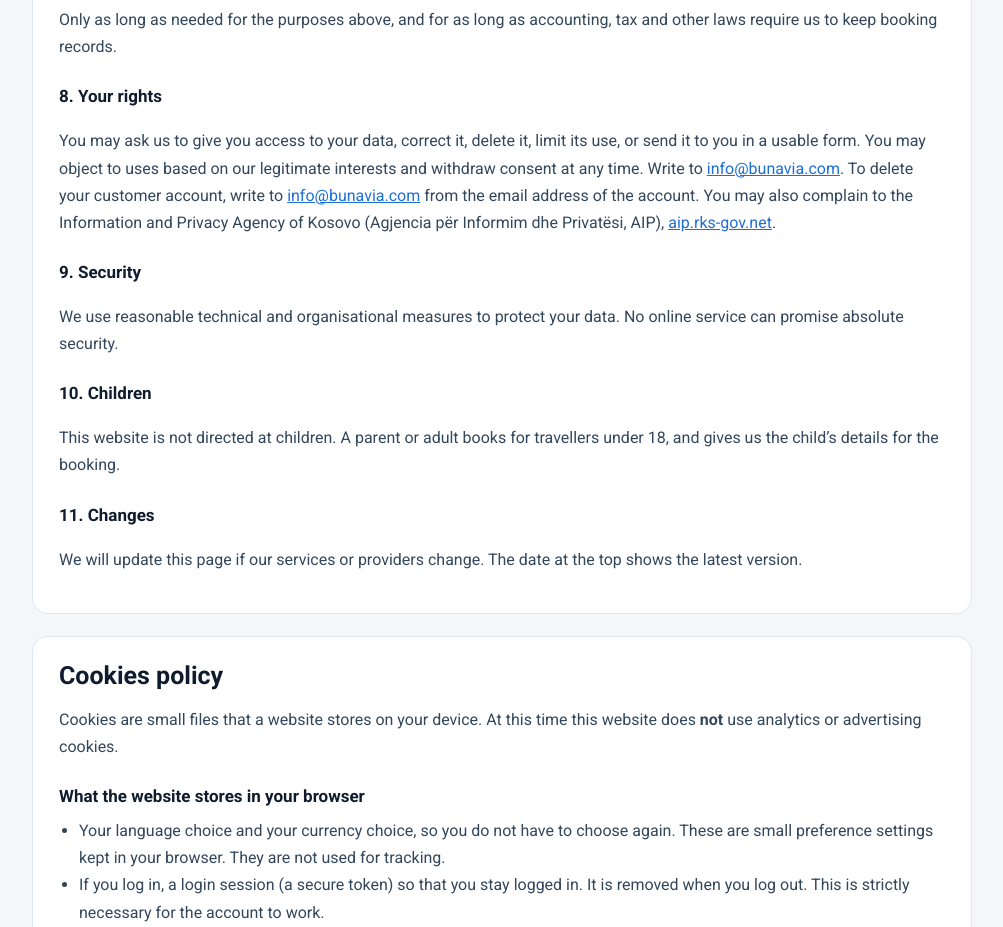
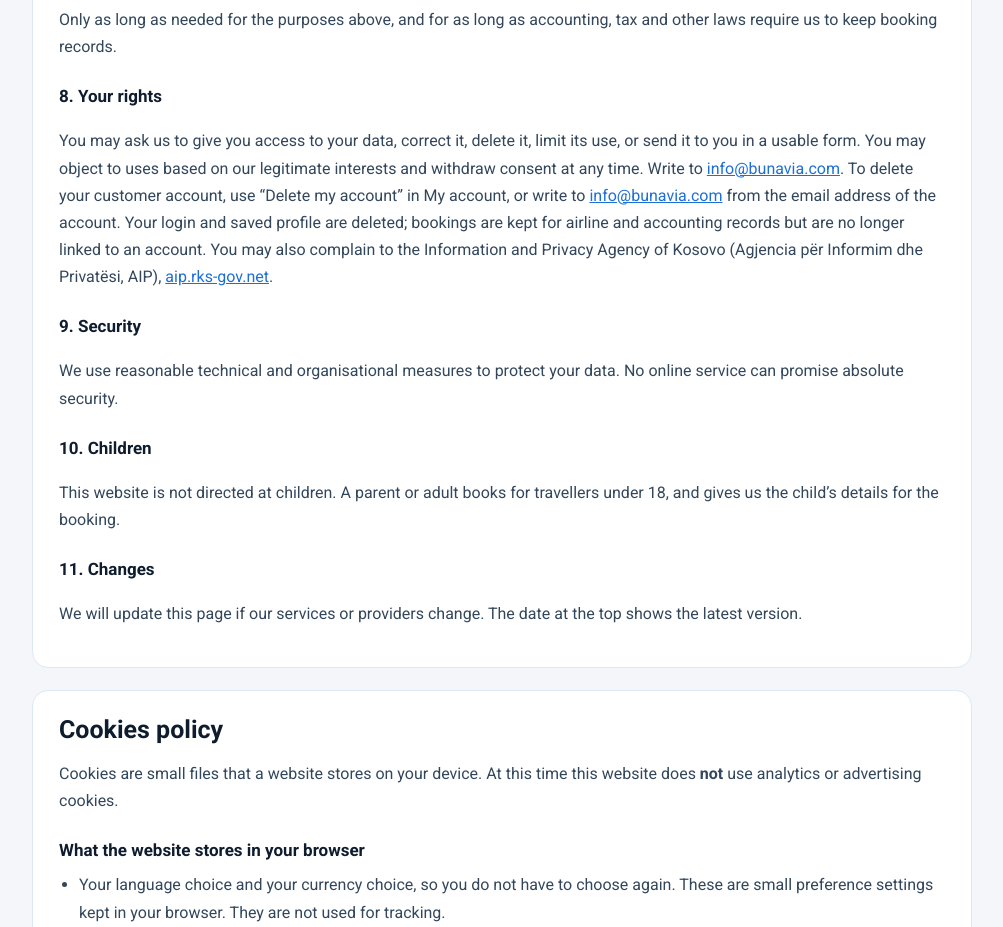
Before and after one commit to Bunavia/bunavia.demo, a plain HTML site: page legal.html in a window 1280 px wide. Shown: the part 4420-5347 px from the top of the page, without its empty margins (138-1141 px from the left). Drawn offline with Linux system fonts and the light colour scheme.

Commit message:
Add files via upload

```diff
--- a/legal.html
+++ b/legal.html
@@ -138,7 +138,7 @@ footer{text-align:center;color:#4C5E73;font-size:14px;padding:0 20px 40px}
     <h3>7. How long we keep data</h3>
     <p>Only as long as needed for the purposes above, and for as long as accounting, tax and other laws require us to keep booking records.</p>
     <h3>8. Your rights</h3>
-    <p>You may ask us to give you access to your data, correct it, delete it, limit its use, or send it to you in a usable form. You may object to uses based on our legitimate interests and withdraw consent at any time. Write to <a href="mailto:info@bunavia.com">info@bunavia.com</a>. To delete your customer account, write to <a href="mailto:info@bunavia.com">info@bunavia.com</a> from the email address of the account. You may also complain to the Information and Privacy Agency of Kosovo (Agjencia për Informim dhe Privatësi, AIP), <a href="https://aip.rks-gov.net" rel="noopener">aip.rks-gov.net</a>.</p>
+    <p>You may ask us to give you access to your data, correct it, delete it, limit its use, or send it to you in a usable form. You may object to uses based on our legitimate interests and withdraw consent at any time. Write to <a href="mailto:info@bunavia.com">info@bunavia.com</a>. To delete your customer account, use “Delete my account” in My account, or write to <a href="mailto:info@bunavia.com">info@bunavia.com</a> from the email address of the account. Your login and saved profile are deleted; bookings are kept for airline and accounting records but are no longer linked to an account. You may also complain to the Information and Privacy Agency of Kosovo (Agjencia për Informim dhe Privatësi, AIP), <a href="https://aip.rks-gov.net" rel="noopener">aip.rks-gov.net</a>.</p>
     <h3>9. Security</h3>
     <p>We use reasonable technical and organisational measures to protect your data. No online service can promise absolute security.</p>
     <h3>10. Children</h3>
```
